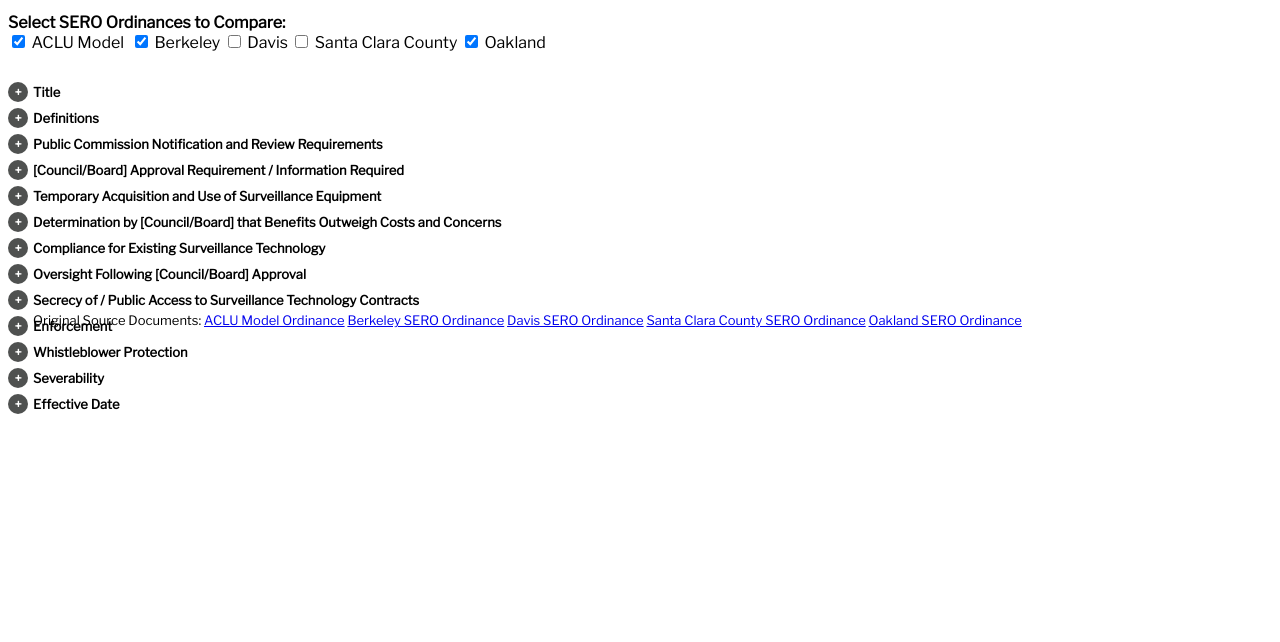
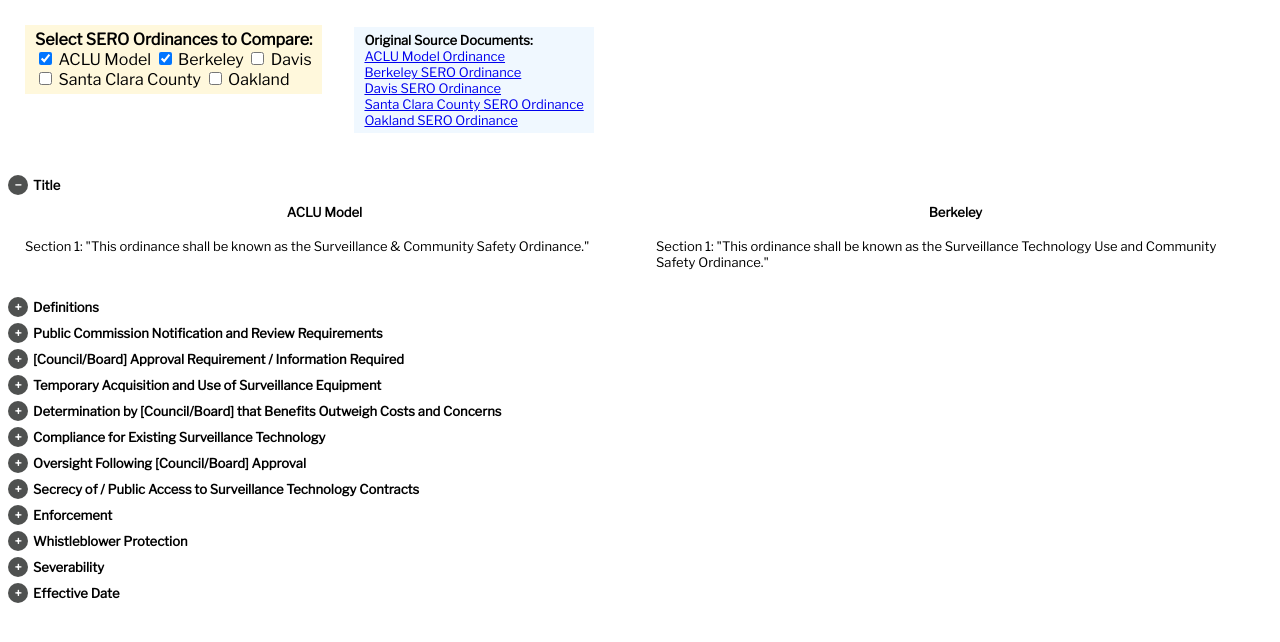
Before and after one commit to strushucb/ordcompare, a plain HTML site: page index.html in a window 1280 px wide. Drawn offline with nearby package versions, Linux system fonts and the light colour scheme.

Commit message:
Added list of source documents
Added list of source documents, added color backgrounds / formatting

```diff
--- a/index.html
+++ b/index.html
@@ -13,6 +13,8 @@
 div#menu {
   padding-top: 5px;
   padding-bottom: 5px;
+  padding-left: 10px;
+  padding-right: 10px;
   font-family:  'Libre Franklin', sans-serif;
     font-size: medium;
 }
@@ -28,12 +30,15 @@
  div#sources {
   padding-top: 5px;
   padding-bottom: 5px;
+  padding-left: 10px;
+  padding-right: 10px;
   font-family:  'Libre Franklin', sans-serif;
     font-size: small;
 }
 
 table {
-    table-layout:fixed
+    table-layout:fixed;
+
 }
 td {
     vertical-align: text-top;
@@ -104,14 +109,25 @@
   </head>
 
 <body>
-    <div id="menu">
-        <strong>Select SERO Ordinances to Compare:</strong><br>
-        <input type="checkbox" class="hidecol" value="aclue" id="col_2" checked/>&nbsp;ACLU Model&nbsp;
-        <input type="checkbox" class="hidecol" value="berkeley" id="col_3" checked/>&nbsp;Berkeley
-        <input type="checkbox" class="hidecol" value="davis" id="col_4" checked/>&nbsp;Davis
-        <input type="checkbox" class="hidecol" value="santaclara" id="col_5" checked/>&nbsp;Santa Clara County
-        <input type="checkbox" class="hidecol" value="oakland" id="col_6" checked/>&nbsp;Oakland
-    </div>
+    <table><tr><td>
+        <div id="menu" class="cornsilk">
+            <strong> Select SERO Ordinances to Compare: </strong><br>
+            <input type="checkbox" class="hidecol" value="aclue" id="col_2" checked/>&nbsp;ACLU Model
+            <input type="checkbox" class="hidecol" value="berkeley" id="col_3" checked/>&nbsp;Berkeley
+            <input type="checkbox" class="hidecol" value="davis" id="col_4" checked/>&nbsp;Davis<br>
+            <input type="checkbox" class="hidecol" value="santaclara" id="col_5" checked/>&nbsp;Santa Clara County
+            <input type="checkbox" class="hidecol" value="oakland" id="col_6" checked/>&nbsp;Oakland
+        </div>
+        </td><td>
+        <div id="sources" class="aliceblue">
+            <strong> Original Source Documents:</strong><br>
+            <a href="docs/ACLU_Model_SERO.pdf" target="_blank" >  ACLU Model Ordinance</a><br>
+            <a href="docs/Berkeley_SERO.pdf" target="_blank" >Berkeley SERO Ordinance</a><br>
+            <a href="docs/Davis_SERO_Draft.pdf" target="_blank" >Davis SERO Ordinance</a><br>
+            <a href="docs/SantaClara_SERO.pdf" target="_blank" >Santa Clara County SERO Ordinance</a>  <br>
+            <a href="docs/Oakland_SERO.pdf" target="_blank" >Oakland SERO Ordinance</a>
+        </div></td></tr></table>
+
     <div id="page">
 
           <input class="toggle-box" id="identifier-title" type="checkbox" >
@@ -394,14 +410,7 @@
                 </table></div>
 
     </div>
-    <div id="sources">
-        Original Source Documents:
-        <a href="docs/ACLU_Model_SERO.pdf">ACLU Model Ordinance</a>
-        <a href="docs/Berkeley_SERO.pdf">Berkeley SERO Ordinance</a>
-        <a href="docs/Davis_SERO_Draft.pdf">Davis SERO Ordinance</a>
-        <a href="docs/SantaClara_SERO.pdf">Santa Clara County SERO Ordinance</a>
-        <a href="docs/Oakland_SERO.pdf">Oakland SERO Ordinance</a>
-    </div>
+
       </body>
 
 </html>
@@ -411,7 +420,7 @@
     // Checkbox click
 
 
-        console.log("What");
+        //console.log("What");
     $(".hidecol").click(function(){
 
         var id = this.id;
@@ -497,9 +506,8 @@
 
         }, 5);
     });
-       //document.getElementById("col_4").checked = false;
        $('#col_4').trigger("click" );
-       //document.getElementById("col_5").checked = false;
        $('#col_5').trigger("click" );
-
+       $('#col_6').trigger("click" );
+       $('#identifier-title').trigger("click" );
 });</script>
```
